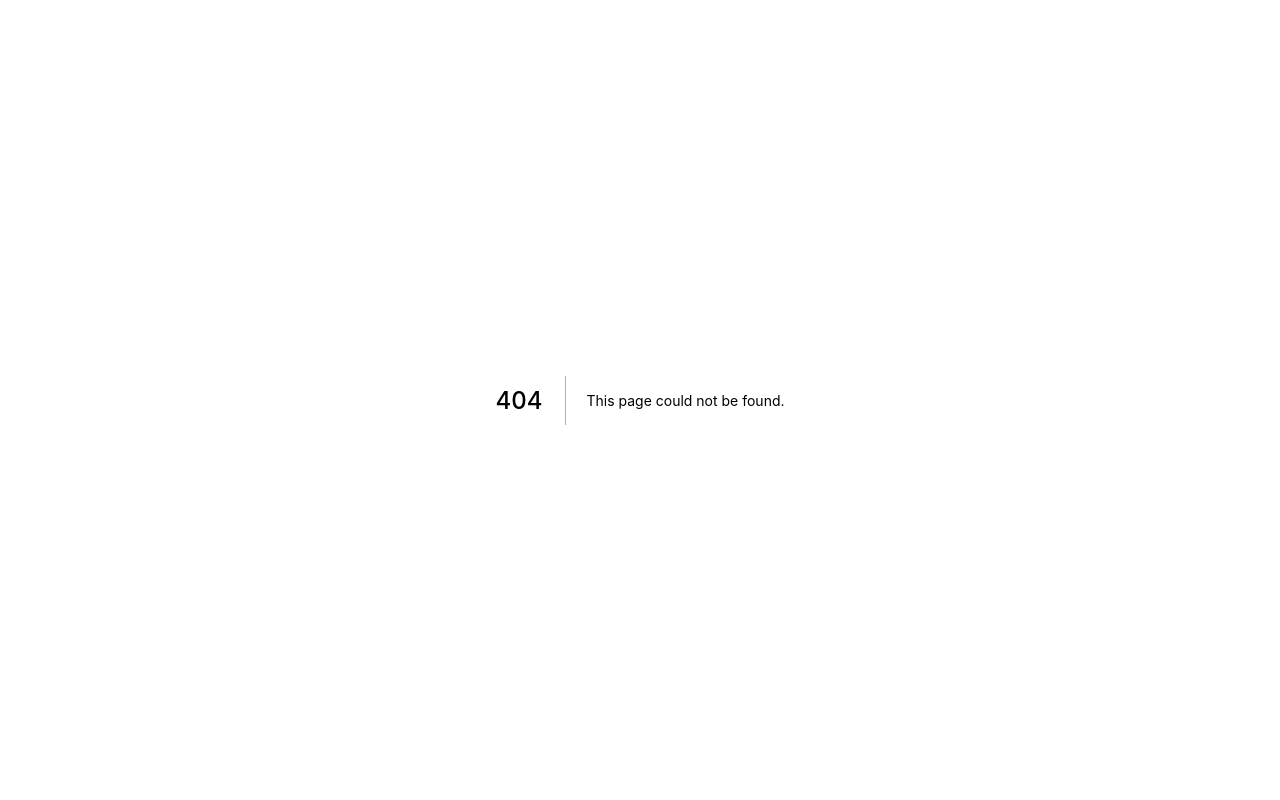
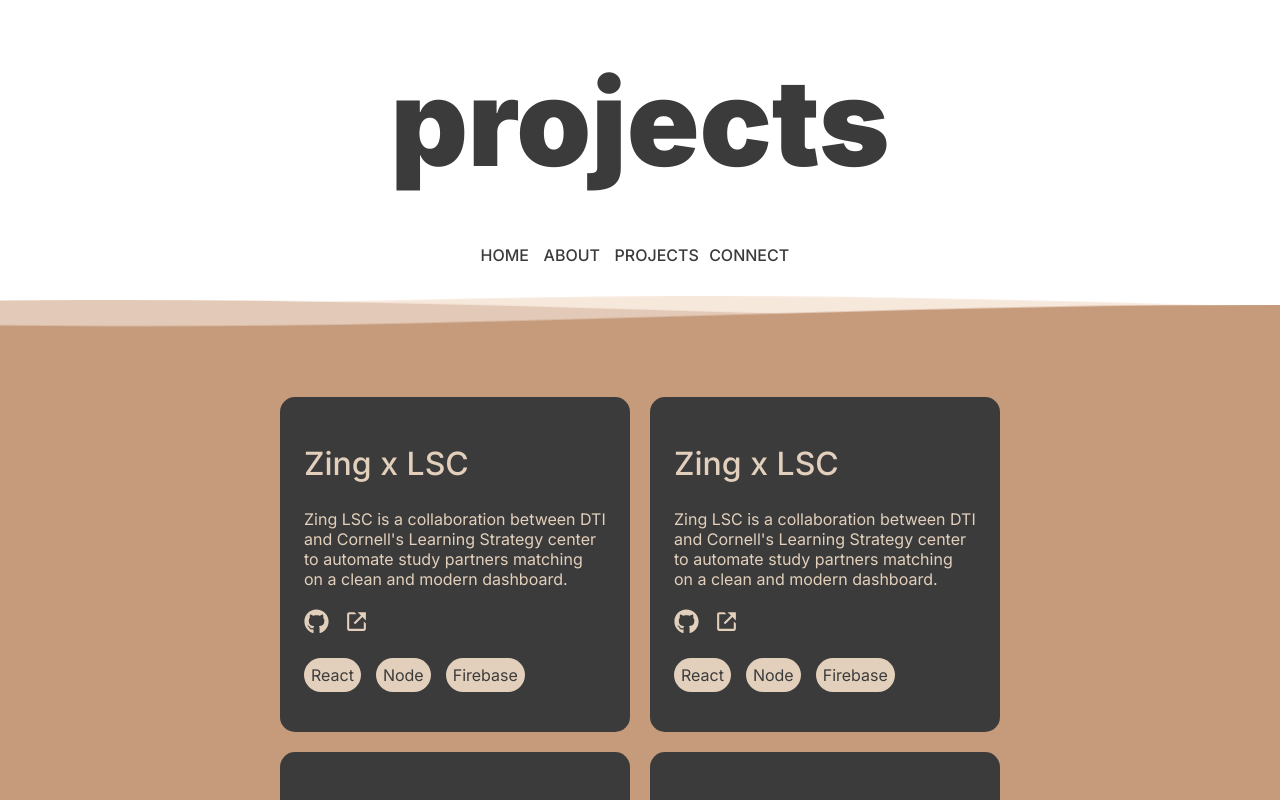
Before and after one commit to wizhaaa/wizhaa.com, a Next.js app: page /projects in a window 1280 px wide. Before the commit this address had no page. Shown: the top 800 px of the page. Built offline with nearby package versions, Linux system fonts and the light colour scheme.

Commit message:
about page styling + content

```diff
--- /dev/null
+++ b/pages/projects.tsx
@@ -0,0 +1,55 @@
+import {NextPage} from "next";
+
+import Nav from "./components/Nav";
+import Waves from "./components/Waves";
+import Footer from "./components/Footer";
+import {FaGithub} from "react-icons/fa";
+import {BiLinkExternal} from "react-icons/bi";
+const Project = () => {
+  return (
+    <div className="project-card">
+      <h2> Zing x LSC </h2>
+      <div className="card-content">
+        Zing LSC is a collaboration between DTI and Cornell&apos;s Learning
+        Strategy center to automate study partners matching on a clean and
+        modern dashboard.
+      </div>
+      <div className="card-links">
+        <div className="icon-btn">
+          <FaGithub size="25px" />
+        </div>
+        <div className="icon-btn">
+          <BiLinkExternal size="25px" />
+        </div>
+      </div>
+      <div className="technologies-container">
+        <div className="chip">React</div>
+        <div className="chip">Node</div>
+        <div className="chip">Firebase</div>
+      </div>
+    </div>
+  );
+};
+
+const Projects: NextPage = () => {
+  return (
+    <>
+      <div className="main">
+        <h1>projects </h1>
+        <Nav />
+        <Waves />
+        <div className="milk">
+          <div className="project-container">
+            <Project />
+            <Project />
+            <Project />
+            <Project />
+          </div>
+        </div>
+      </div>
+      <Footer />
+    </>
+  );
+};
+
+export default Projects;
--- a/styles/globals.scss
+++ b/styles/globals.scss
@@ -179,6 +179,78 @@ h2 {
   }
 }
 
+.project-container {
+  display: flex;
+  flex-flow: row wrap;
+  justify-content: center;
+  align-content: flex-start;
+  align-items: flex-start;
+  gap: 20px;
+
+  max-width: 800px;
+  margin: 20px auto;
+
+  & > * {
+    width: 100%;
+    font-size: 1rem;
+  }
+  & > div {
+    padding: 20px 3%;
+  }
+  & > #preface {
+    font-size: 1.4rem;
+    font-weight: 600;
+    text-align: center;
+  }
+
+  & > #intro::before {
+    content: "H";
+    font-size: 3rem;
+    margin-top: -2rem;
+  }
+}
+
+.project-card {
+  background: $bobacolor;
+  color: $offwhite;
+  border-radius: 15px;
+  //margin: 20px;
+  padding-bottom: 30px;
+
+  max-width: 350px;
+
+  & h2 {
+    width: 100%;
+  }
+}
+
+.technologies-container {
+  display: flex;
+  flex-flow: row wrap;
+  gap: 15px;
+  margin-top: 20px;
+  margin-bottom: 20px;
+}
+
+.chip {
+  background: $offwhite;
+  color: $bobacolor;
+  border-radius: 20px;
+  padding: 7px;
+}
+.card-links {
+  display: flex;
+  gap: 15px;
+}
+.icon-btn {
+  cursor: pointer;
+  margin-top: 20px;
+  &:hover {
+    transform: scale(1.15);
+    color: #fff;
+  }
+}
+
 .block {
   max-width: 100px !important;
   height: 5px !important;
```
Also changed, not shown: pages/about.tsx (+0 -35 lines).
